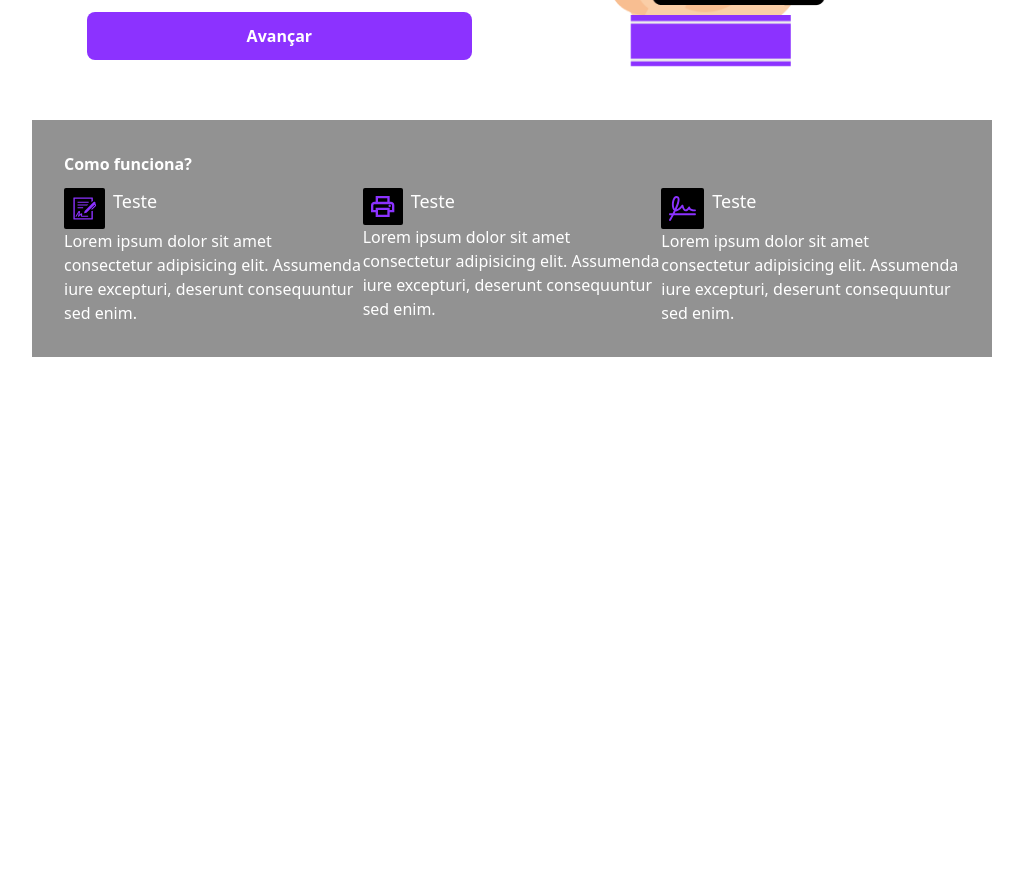
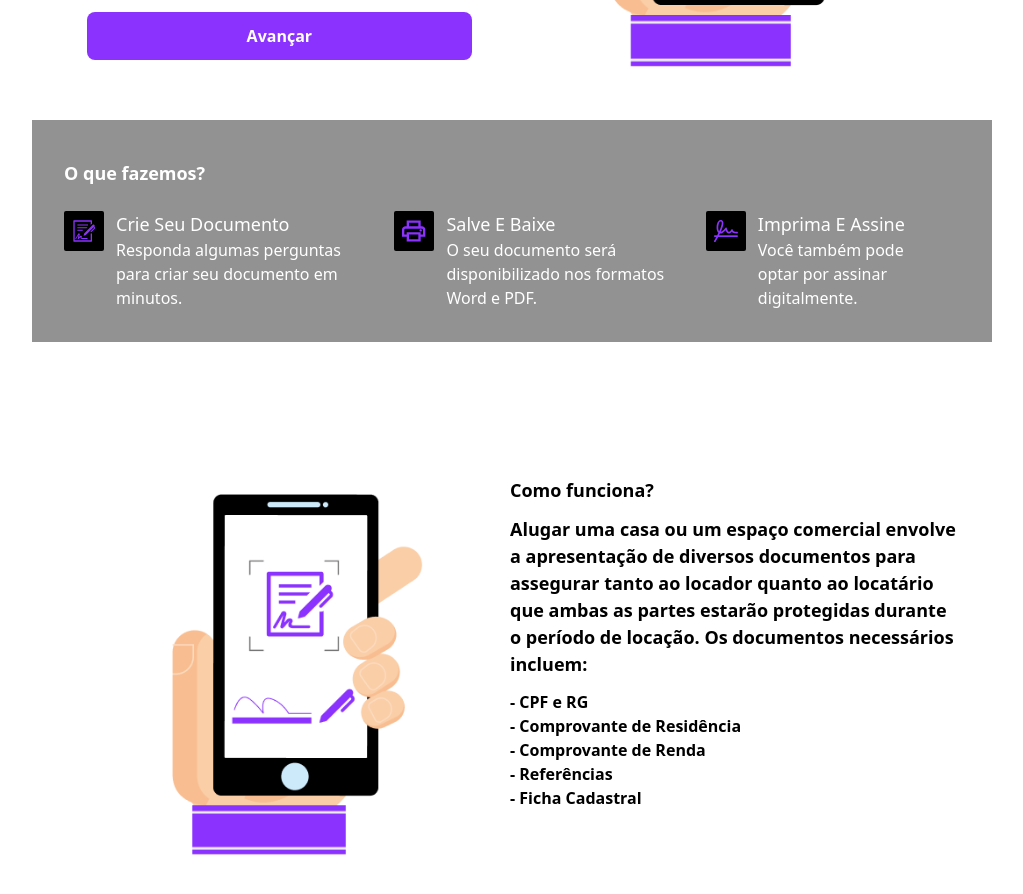
Before and after one commit to Helton-Carlos/rental-app, a Nuxt app in the folder front-end/: page / in a window 1280 px wide. Shown: the part 480-1374 px from the top of the page, without its empty margins (128-1151 px from the left). Before the commit the page ends 885 px from the top, so only its background shows below. Built offline with nearby package versions, Linux system fonts and the light colour scheme.

Commit message:
feat: components sections

```diff
--- /dev/null
+++ b/front-end/components/information.vue
@@ -0,0 +1,36 @@
+<script setup lang="ts">
+import contract from 'public/image/contract.png';
+</script>
+
+<template>
+  <section class="mx-auto flex items-center my-12 px-5 py-5 md:w-3/4">
+    <div>
+      <img
+        :src="contract"
+        alt="imagem ilustrativa"
+      />
+    </div>
+
+    <div>
+      <h3 class="text-xl my-1 font-bold">
+        Como funciona?
+      </h3>
+
+      <div class="block mt-2 font-semibold md:w-[450px]">
+        <p class="text-xl">
+          Alugar uma casa ou um espaço comercial envolve a apresentação de diversos documentos
+          para assegurar tanto ao locador quanto ao locatário que ambas as partes estarão protegidas
+          durante o período de locação. Os documentos necessários incluem:
+        </p>
+
+        <ul class="pt-2">
+          <li>- CPF e RG</li>
+          <li>- Comprovante de Residência</li>
+          <li>- Comprovante de Renda</li>
+          <li>- Referências</li>
+          <li>- Ficha Cadastral</li>
+        </ul>
+      </div>
+    </div>
+  </section>
+</template>
--- a/front-end/components/section-card.vue
+++ b/front-end/components/section-card.vue
@@ -1,71 +1,42 @@
 <script setup lang="ts">
-import { ref } from 'vue'
-import doc from '../public/image/icon-doc.svg'
-import print from '../public/image/icon-print.svg'
-import signature from '../public/image/icon-signature.svg'
+interface ISection {
+  icons: string,
+  title: string,
+  context: string
+}
+const { info } = defineProps<{
+  info: ISection[]
+}>();
 
-const name = ref<string>('teste')
 </script>
 
 <template>
-  <section class="w-3/4 bg-gray mx-auto my-12 px-5 py-5">
-    <h3 class="text-white text-1xl font-bold">
-      Como funciona?
+  <section class="bg-gray mx-auto my-12 px-5 py-5 md:w-3/4">
+    <h3 class="text-white text-xl my-1 font-bold">
+      O que fazemos?
     </h3>
 
-    <div class="flex mt-2">
-      <div>
-        <div class="flex gap-1">
-          <img
-            class="bg-black p-1 rounded-sm"
-            :src="doc"
-            :alt="name"
-          />
-          <p class="text-white font-medium text-xl capitalize">
-            {{ name }}
+    <div class="block mt-2 md:flex">
+      <div
+        class="flex gap-2 mx-auto mt-2"
+        v-for="(card, index) in info"
+        :key="index"
+      >
+        <img
+          class="bg-black w-[40px] h-[40px] p-1 rounded-sm"
+          :src="card.icons"
+          :alt="card.title"
+        />
+
+        <div class="pr-4">
+          <p class="text-white font-medium text-xl capitalize mb">
+            {{ card.title }}
           </p>
+
+          <span class="text-white">
+            {{ card.context }}
+          </span>
         </div>
-
-        <span class="text-white">
-          Lorem ipsum dolor sit amet consectetur adipisicing elit.
-          Assumenda iure excepturi, deserunt consequuntur sed enim.
-        </span>
-      </div>
-
-      <div>
-        <div class="flex gap-1">
-          <img
-            class="bg-black p-1 rounded-sm"
-            :src="print"
-            :alt="name"
-          />
-          <p class="text-white font-medium text-xl capitalize">
-            {{ name }}
-          </p>
-        </div>
-
-        <span class="text-white">
-          Lorem ipsum dolor sit amet consectetur adipisicing elit.
-          Assumenda iure excepturi, deserunt consequuntur sed enim.
-        </span>
-      </div>
-
-      <div>
-        <div class="flex gap-1">
-          <img
-            class="bg-black p-1 rounded-sm"
-            :src="signature"
-            :alt="name"
-          />
-          <p class="text-white font-medium text-xl capitalize">
-            {{ name }}
-          </p>
-        </div>
-
-        <span class="text-white">
-          Lorem ipsum dolor sit amet consectetur adipisicing elit.
-          Assumenda iure excepturi, deserunt consequuntur sed enim.
-        </span>
       </div>
     </div>
   </section>
--- a/front-end/pages/index.vue
+++ b/front-end/pages/index.vue
@@ -1,10 +1,32 @@
 <script setup lang="ts">
-import contract from '../public/image/contract.png'
+import contract from '../public/image/contract.png';
+import doc from '../public/image/icon-doc.svg'
+import print from '../public/image/icon-print.svg'
+import signature from '../public/image/icon-signature.svg'
+
+const section = [
+  {
+    icons: doc,
+    title: "Crie seu documento",
+    context: "Responda algumas perguntas para criar seu documento em minutos."
+  },
+  {
+    icons: print,
+    title: "Salve e baixe",
+    context: "O seu documento será disponibilizado nos formatos Word e PDF."
+  },
+  {
+    icons: signature,
+    title: "Imprima e assine",
+    context: "Você também pode optar por assinar digitalmente."
+  },
+]
 </script>
 
 <template>
+  <div>
     <div class="max-w-[900px] mt-8 flex justify-between items-center mx-auto">
-    <div class="w-[470px] mt-8 px-4 py-2 text-left">
+      <div class="w-[470px] mt-8 px-4 py-2 mx-auto text-center md:text-left">
         <h2 class="text-3xl font-bold my-2">
           Contrato de Locação Residencial e Comercial
           Selecione o modelo:
@@ -41,11 +63,19 @@ import contract from '../public/image/contract.png'
 
       <div>
         <img
+          class="hidden md:block"
           :src="contract"
           alt="imagem de contrato"
         />
       </div>
     </div>
 
-  <section-card />
+    <div>
+      <section-card
+        :info="section"
+      />
+    </div>
+
+    <information />
+  </div>
 </template>
```
Lines whose indentation alone changed are shown as unchanged.
